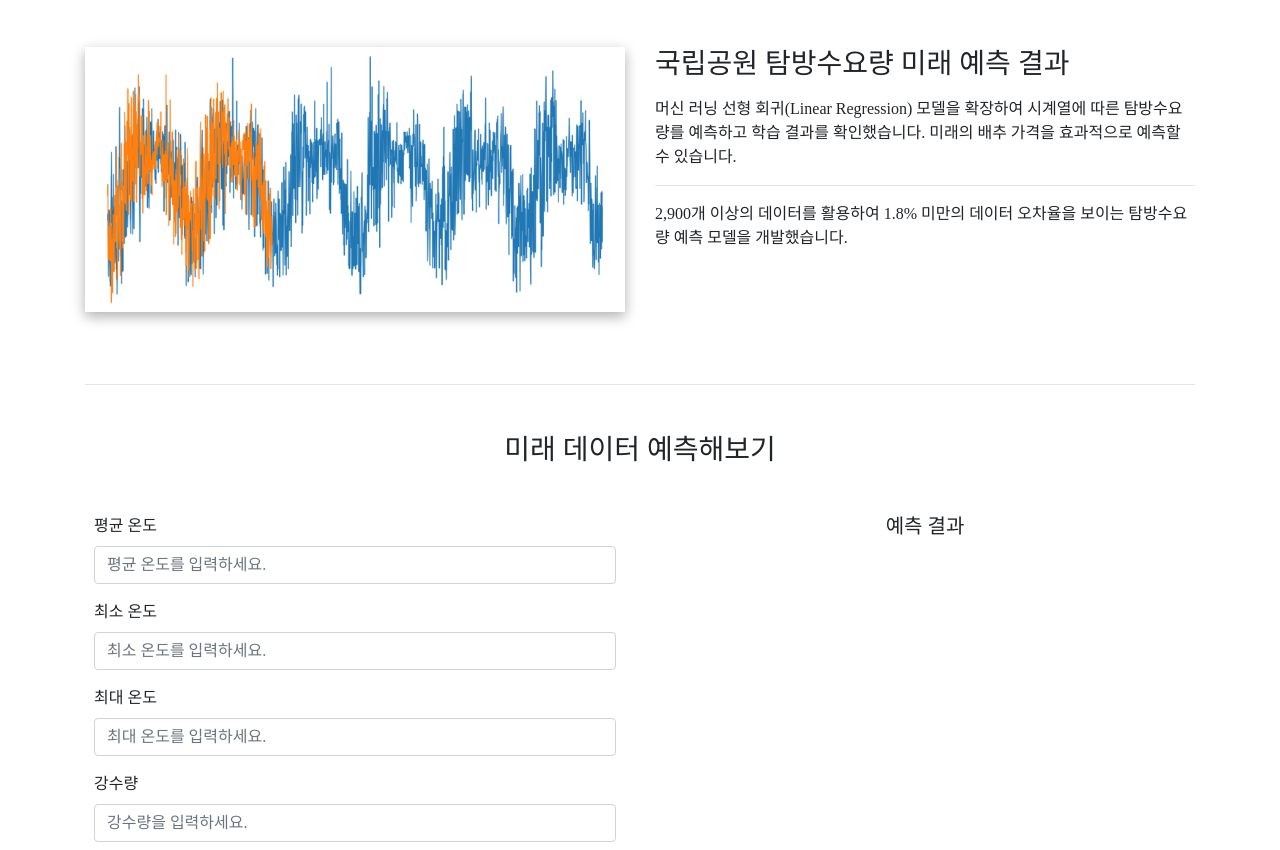
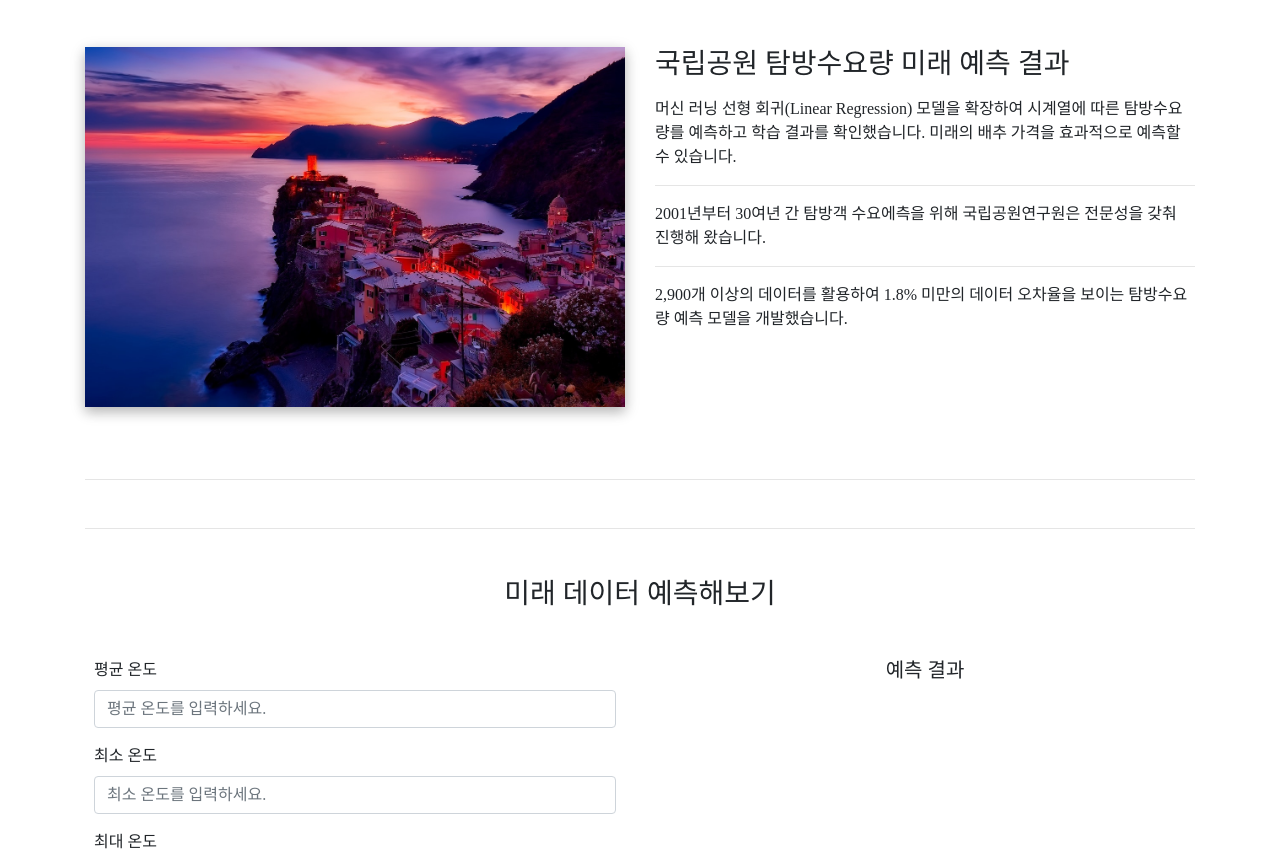
Before and after one commit to web1mhz/ml_work, a Flask app: page / in a window 1280 px wide. Shown: the part 801-1651 px from the top of the page. Run offline with Flask 2, Linux system fonts and the light colour scheme; some libraries are stand-ins or nearby versions; some web fonts are replaced.

Commit message:
index.html 수정

```diff
--- a/Web/templates/index.html
+++ b/Web/templates/index.html
@@ -143,7 +143,7 @@
                 <strong>기상청 전국 기온 및 강수량 데이터와 국립공원 월별 탐방객 수 빅 데이터를 분석하여 시계열 수치 예측을 수행합니다.</strong>
               </p>
 
-              <a target="_blank" href="https://github.com/web1mhz" class="btn btn-outline-white btn-lg">LET'S GO GITHUB
+              <a href="#predict" class="btn btn-outline-white btn-lg">Let's predict !!!
                 <i class="fa fa-graduation-cap ml-2"></i>
               </a>
             </div>
@@ -182,7 +182,7 @@
                 <strong>기상청 전국 기온 및 강수량 데이터와 국립공원 월별 탐방객 수 빅 데이터를 분석하여 시계열 수치 예측을 수행합니다.</strong>
               </p>
 
-              <a target="_blank" href="https://github.com/web1mhz" class="btn btn-outline-white btn-lg">LET'S GO GITHUB
+              <a href="#predict" class="btn btn-outline-white btn-lg">Let's predict !!!
                 <i class="fa fa-graduation-cap ml-2"></i>
               </a>
             </div>
@@ -221,7 +221,7 @@
                 <strong>기상청 전국 기온 및 강수량 데이터와 국립공원 월별 탐방객 수 빅 데이터를 분석하여 시계열 수치 예측을 수행합니다.</strong>
               </p>
 
-              <a target="_blank" href="https://github.com/web1mhz" class="btn btn-outline-white btn-lg">LET'S GO GITHUB
+              <a href="#predict" class="btn btn-outline-white btn-lg">Let's predict !!!
                 <i class="fa fa-graduation-cap ml-2"></i>
               </a>
             </div>
@@ -264,7 +264,7 @@
           <!--Grid column-->
           <div class="col-md-6 mb-4">
 
-            <img src="{{url_for('static', filename='img/graph.png')}}" class="img-fluid z-depth-1-half" alt="">
+            <img src="{{url_for('static', filename='img/sample.jpg')}}" class="img-fluid z-depth-1-half" alt="">
 
           </div>
           <!--Grid column-->
@@ -278,6 +278,12 @@
               <strong style="font-family: 'Nanum Barun Gothic'">미래</strong>의 배추 가격을 효과적으로 예측할 수 있습니다. </p>
             <p></p>
             <!-- Main heading -->
+
+            <hr>
+
+            <p style="font-family: 'Nanum Barun Gothic'">
+              <strong>2001</strong>년부터 30여년 간 탐방객 수요에측을 위해 국립공원연구원은 전문성을 갖춰 진행해 왔습니다.
+            </p>
 
             <hr>
 
@@ -303,11 +309,12 @@
       <!--Section: Main info-->
 
       <hr class="my-5">
+      <hr class="my-5">
 
       <!--Section: Main features & Quick Start-->
       <section>
 
-        <h3 class="h3 text-center mb-5" style="font-family: 'Nanum Barun Gothic'">미래 데이터 예측해보기</h3>
+        <h3 id = "predict" class="h3 text-center mb-5" style="font-family: 'Nanum Barun Gothic'">미래 데이터 예측해보기</h3>
 
         <!--Grid row-->
         <div class="row wow fadeIn">
```
